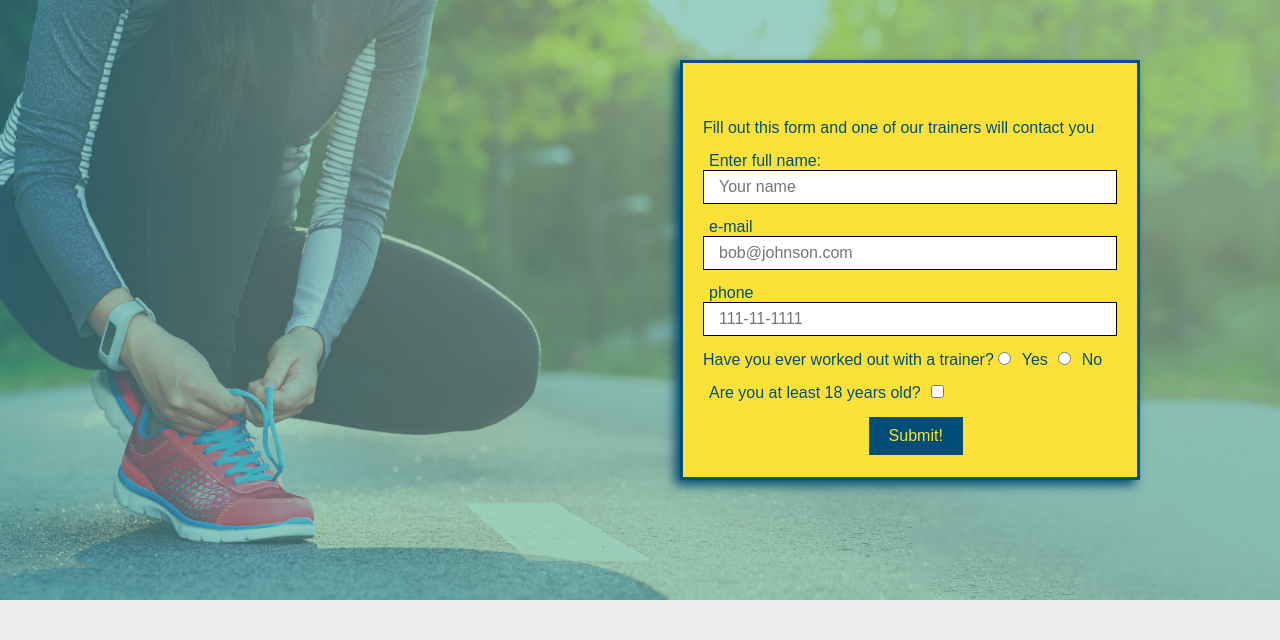
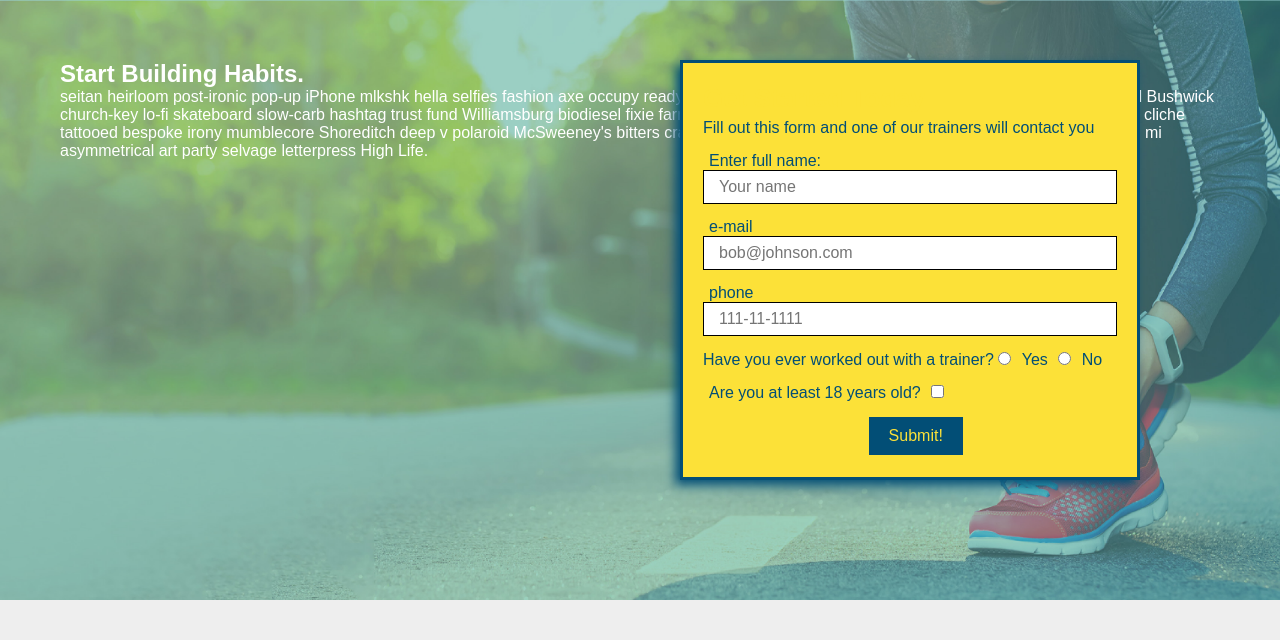
Before and after one commit to kaheela/run-buddy, a PHP site: page / in a window 1280 px wide. Shown: the part 82-722 px from the top of the page. Run offline with PHP 8.4, Linux system fonts and the light colour scheme.

Commit message:
issue hero text complete

```diff
--- a/assets/style.css
+++ b/assets/style.css
@@ -95,6 +95,10 @@ nav ul li a:hover {
     color: white;
     position: relative;
   }
+
+.hero-cta {
+  display:inline-block;
+}
 
   .hero-form {
   background-color: #fce138;
--- a/index.html
+++ b/index.html
@@ -19,10 +19,15 @@
         </header>
         <!--START HERO SECTION-->
         <section class="hero">
+          <div class="hero-cta">
+            <h2>Start Building Habits.</h2>
+            <p>
+              seitan heirloom post-ironic pop-up iPhone mlkshk hella selfies fashion axe occupy readymade put a bird on it messenger bag Wes Anderson Schlitz plaid Bushwick church-key lo-fi skateboard slow-carb hashtag trust fund Williamsburg biodiesel fixie farm-to-table 8-bit banjo XOXO Banksy chillwave bicycle rights retro cliche tattooed bespoke irony mumblecore Shoreditch deep v polaroid McSweeney's bitters cray gentrify tofu Marfa you probably haven't heard of them yr banh mi asymmetrical art party selvage letterpress High Life.
+            </p>
+          </div>
             <div class="hero-form">
                 <h3>Get Started Today</h3>
                 <p>Fill out this form and one of our trainers will contact you</p>
-
                 <form>
                   <p>
                       <label for="name">Enter full name:</label>
@@ -46,6 +51,8 @@
                   <button type="submit">Submit!</button>
                   </div>
               </form>
+
+
             </div>
         </section>
         <!--END HERO SECTION-->
```
Also changed, not shown: assets/images/herobg.jpg. Lines whose indentation alone changed are shown as unchanged.
